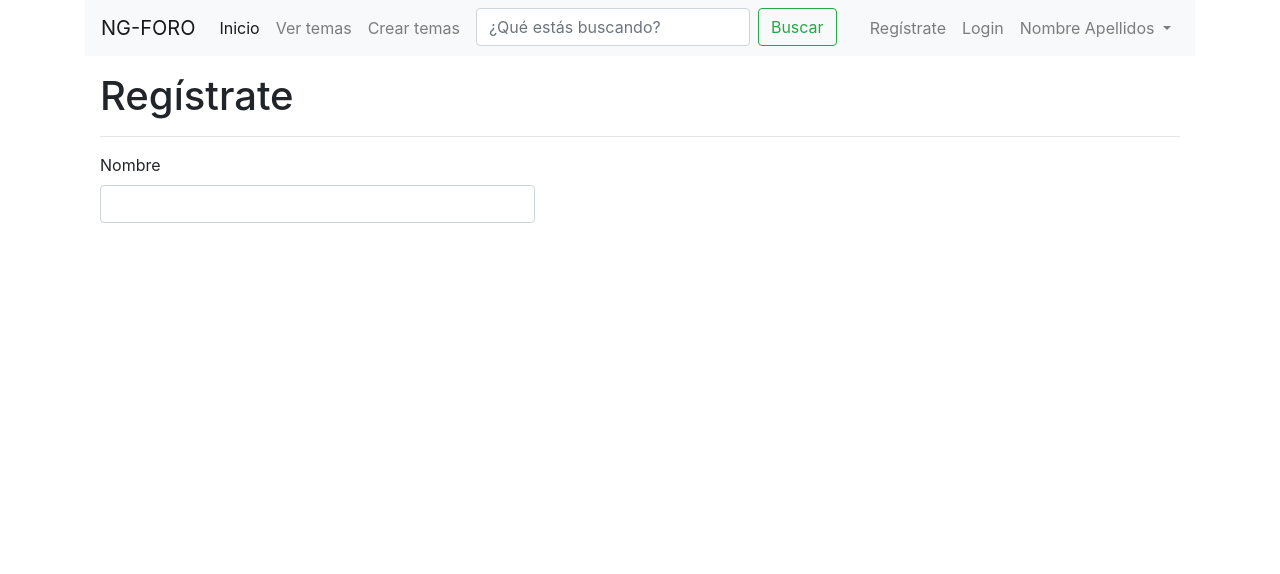
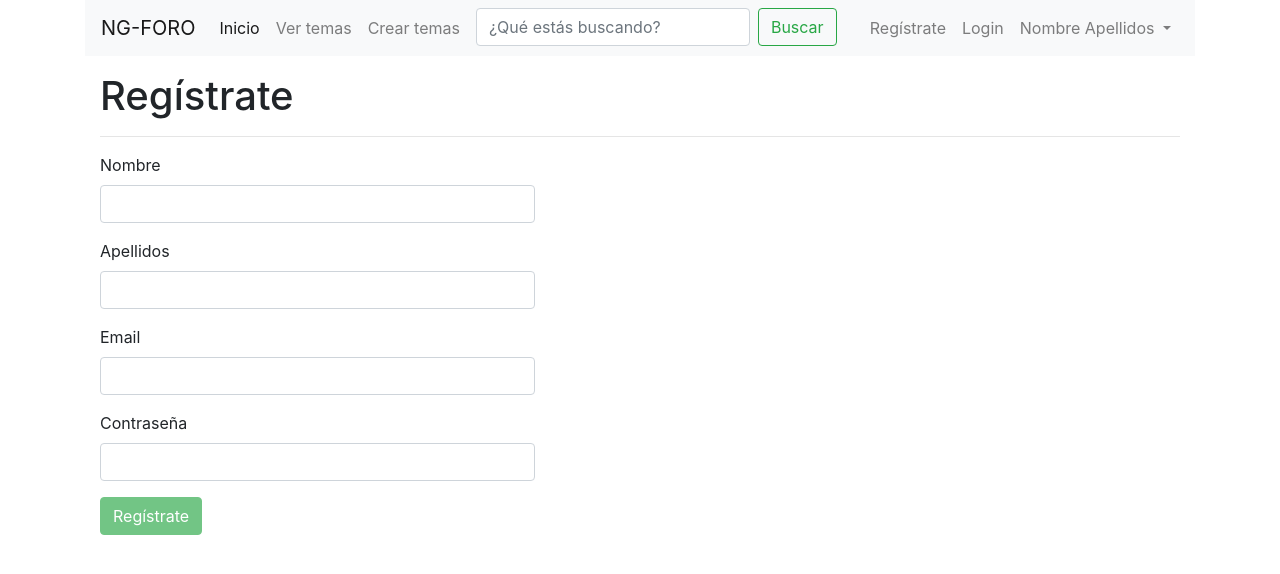
Before and after one commit to RadigarHub/foro-angular, an Angular app: page /registro in a window 1280 px wide. Shown: the top 574 px of the page. Built offline with nearby package versions, Linux system fonts and the light colour scheme.

Commit message:
Class 189

```diff
--- a/src/app/components/register/register.component.html
+++ b/src/app/components/register/register.component.html
@@ -7,5 +7,21 @@
       <input type="text" name="name" #name="ngModel" [(ngModel)]="user.name" required pattern="[a-zA-ZÀ-ÿ ]+" class="form-control">
       <small *ngIf="!name.valid && name.touched" class="invalid-feedback d-block">El nombre no es válido</small>
     </div>
+    <div class="form-group">
+      <label for="surname">Apellidos</label>
+      <input type="text" name="surname" #surname="ngModel" [(ngModel)]="user.surname" required pattern="[a-zA-ZÀ-ÿ ]+" class="form-control">
+      <small *ngIf="!surname.valid && surname.touched" class="invalid-feedback d-block">Los apellidos no son válidos</small>
+    </div>
+    <div class="form-group">
+      <label for="name">Email</label>
+      <input type="text" name="email" #email="ngModel" [(ngModel)]="user.email" required pattern="^[a-z0-9._%+-]+@[a-z0-9.-]+\.[a-z]{2,4}$" class="form-control">
+      <small *ngIf="!email.valid && email.touched" class="invalid-feedback d-block">El email no es válido</small>
+    </div>
+    <div class="form-group">
+      <label for="name">Contraseña</label>
+      <input type="password" name="password" #password="ngModel" [(ngModel)]="user.password" required class="form-control">
+      <small *ngIf="!password.valid && password.touched" class="invalid-feedback d-block">La contraseña no es válida</small>
+    </div>
+    <input type="submit" value="{{page_title}}" class="btn btn-success" [disabled]="registerForm.invalid">
   </form>
 </div>
```
